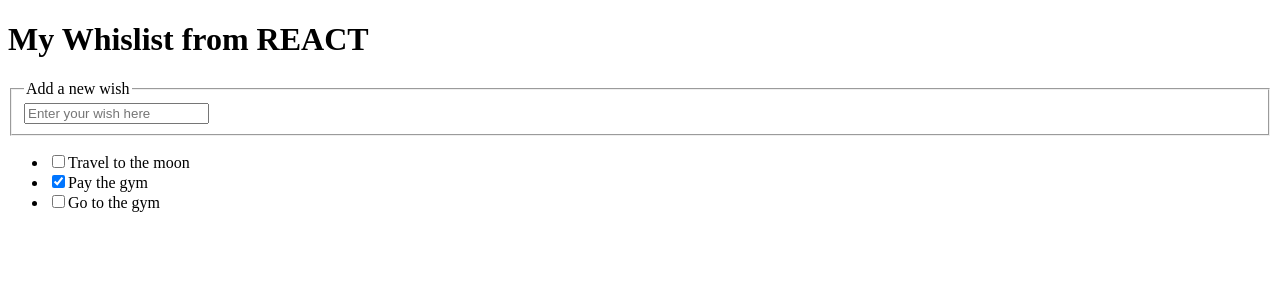
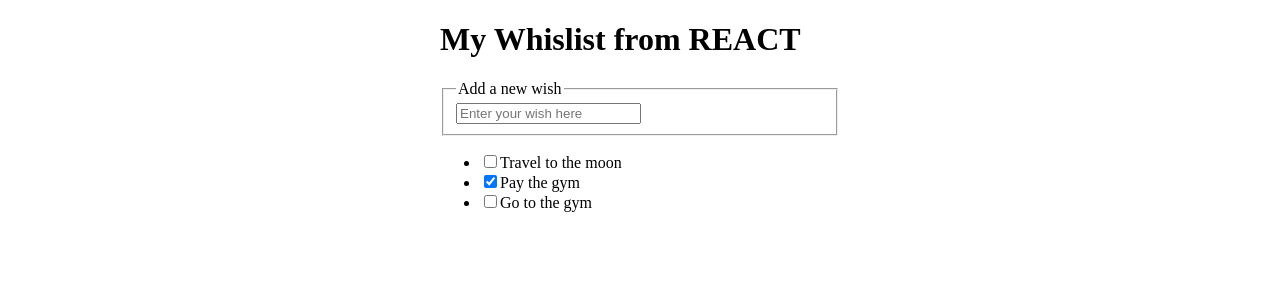
Before and after one commit to Torremolinos/wishlist, a React (Vite) app: page / in a window 1280 px wide. Shown: the top 300 px of the page. Built offline with nearby package versions, Linux system fonts and the light colour scheme.

Commit message:
cambiar clase poner algo de estilos

```diff
--- a/src/App/App.css
+++ b/src/App/App.css
@@ -0,0 +1,14 @@
+*{
+    box-sizing: border-box;
+}
+
+body, html {
+    margin: 0;
+    padding: 0;
+}
+
+.app{
+    width: 400px;
+    margin: auto;
+    max-width: 100%;
+}
--- a/src/App/App.jsx
+++ b/src/App/App.jsx
@@ -38,7 +38,7 @@
 
     const App = () => {
         return (
-            <div className="whis-input">
+            <div className="app">
                 <h1>My Whislist from REACT</h1>
                 <fieldset className="wish-input">
                     <legend className="wish-input_label">Add a new wish</legend>
```
Also changed, not shown: 5 other files (tests, documents, lock files or other folders).
